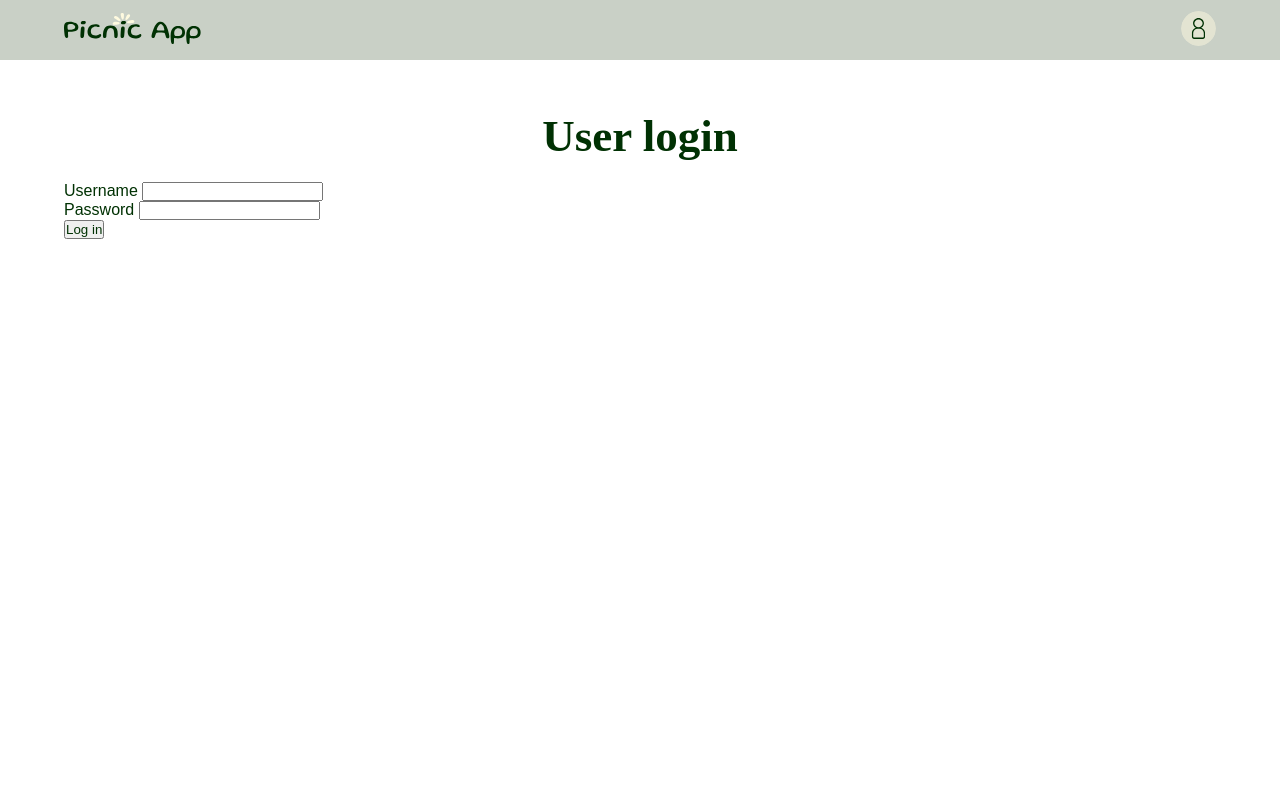
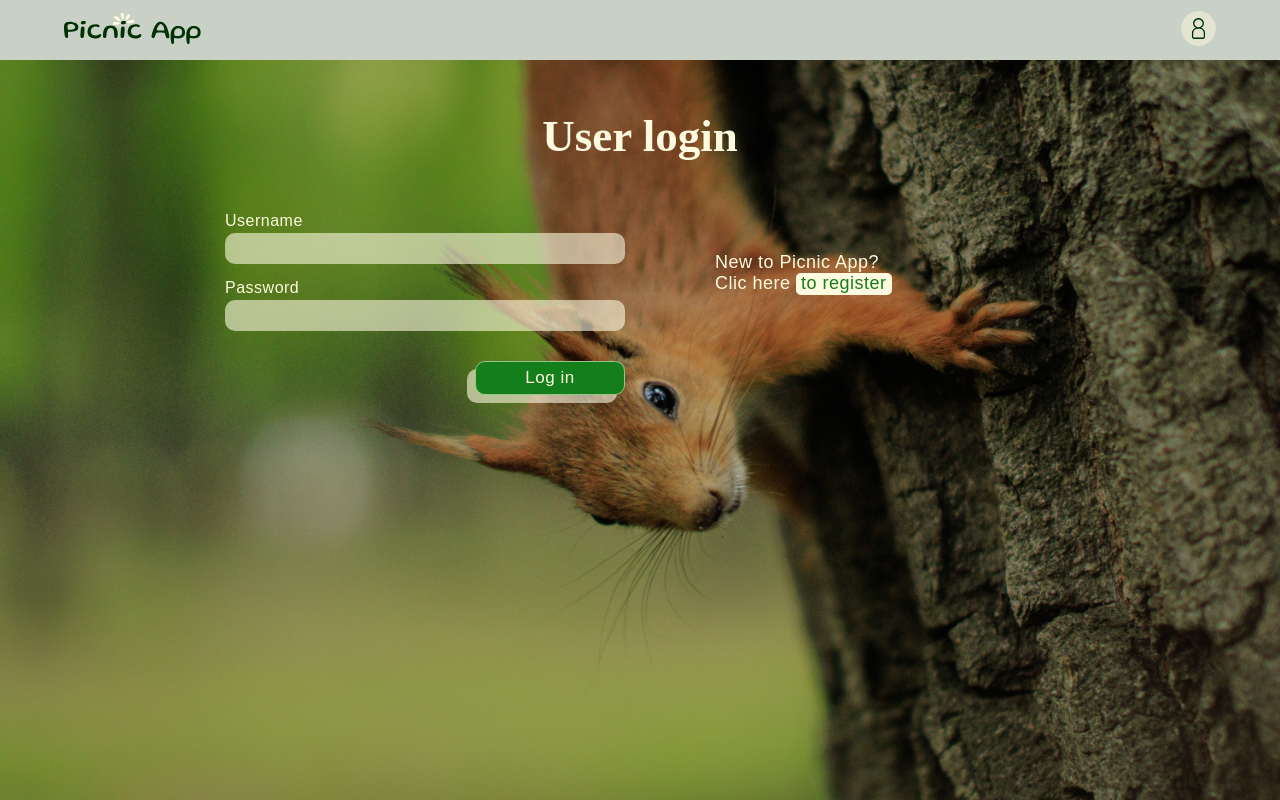
Before and after one commit to Jenea-G/web-project-1, a Flask app: page /login in a window 1280 px wide. Run offline with Flask 3, Linux system fonts and the light colour scheme; some web fonts are replaced.

Commit message:
add login page style

```diff
--- a/static/css/style.css
+++ b/static/css/style.css
@@ -5,15 +5,19 @@
     margin: 0;
     padding: 0;
     color: var(--text);
+    letter-spacing: 0.5px;
+    box-sizing: border-box;
 }
 
 :root {
     --primary: #147E1A;
     --primary-light: #97C488;
+    --primary-light-50: rgb(151, 196, 136, 0.5);
     --secondary: #E13329;
     --secondary-light: #F29E8F;
     --header-bg: #C9D0C6;
     --background: #FEFADF;
+    --background-50: rgb(254, 250, 223, 0.6);
     --text: #003103;
     --radius: 10px;
 }
@@ -68,8 +72,13 @@ nav {
 h1 {
     font-size: 45px;
     font-family: 'Gluten';
+    letter-spacing: 0px;
     text-align: center;
     margin-bottom: 20px;
+}
+
+.p-special {
+    font-size: 18px;
 }
 
 .home {
@@ -80,7 +89,7 @@ h1 {
     height: calc(100vh - 60px);
 }
 
-.div-cta {
+.div-btn {
     position: absolute;
     bottom: 60px;
     left: 50%;
@@ -89,15 +98,15 @@ h1 {
     gap: 40px;
 }
 
-.cta {
-    color: white;
+.btn {
+    color: var(--background);
     text-decoration: none;
     text-align: center;
     font-size: 18px;
-    display: inline-block;
+    display: block;
     padding: 10px;
-    width: 170px;
-    border: 1px solid white;
+    min-width: 170px;
+    border: 1px solid var(--background);
     border-radius: var(--radius);
     box-shadow: -10px 10px 0 0 var(--primary-light);
 
@@ -105,15 +114,101 @@ h1 {
     transition: 0.3s;
 }
 
-.cta:hover {
+.btn-small {
+    font-size: 17px;
+    padding: 6px;
+    min-width: 150px;
+    border: 1px solid var(--primary-light);
+    background-color: var(--primary);
+    box-shadow: -8px 8px 0 0 var(--background-50);
+}
+
+.btn:hover {
     box-shadow: none;
     color: var(--primary-light);
 }
 
-.cta-secondary {
+.btn-secondary {
     box-shadow: -10px 10px 0 0 var(--secondary-light);
 }
 
-.cta-secondary:hover {
+.btn-secondary:hover {
     color: var(--secondary-light)
 }
+
+.login {
+    background-image: url(/static/images/login-bg.jpg);
+    background-position: center;
+    background-size: cover;
+    background-repeat: no-repeat;
+    height: calc(100vh - 60px);
+    background-color: #00310341;
+    background-blend-mode: multiply;
+}
+
+.login h1,
+.login label,
+.login p {
+    color: var(--background);
+}
+
+.login-grid {
+    display: grid;
+    grid-template-columns: repeat(2, 1fr);
+    grid-gap: 30px;
+    padding: 30px 0;
+}
+
+.login-grid form {
+    width: 400px;
+    margin: 0 0 0 auto;
+
+}
+
+.login-grid .div-special {
+    margin: 40px auto auto 60px;
+}
+
+.login-grid form input {
+    width: 100%;
+    padding: 8px;
+    border-radius: var(--radius);
+    background: var(--background-50) !important;
+    border: none;
+    margin: 3px 0 15px;
+}
+
+.login-grid form input:-webkit-autofill,
+.login-grid form input:-webkit-autofill:hover,
+.login-grid form input:-webkit-autofill:focus {
+    -webkit-box-shadow: 0 0 5px 0 var(--background-50) inset;
+    -webkit-text-fill-color: var(--text);
+    transition: background-color 5000s ease-in-out 0s;
+}
+
+.login-grid form input:focus {
+    outline: 1px solid var(--primary);
+    outline-offset: -3px;
+}
+
+.login-grid form div:last-of-type input {
+    margin-bottom: 30px;
+}
+
+form .btn-small {
+    margin: 0 0 0 auto;
+}
+
+.p-special a {
+    text-decoration: none;
+    background-color: var(--background);
+    border-radius: 5px;
+    padding: 0 5px 2px;
+    color: var(--primary);
+
+    transition: 0.3s;
+}
+
+.p-special a:hover {
+    text-decoration: underline;
+}
--- a/templates/index.html
+++ b/templates/index.html
@@ -2,9 +2,9 @@
 {% block content %}
 <section class="home">
     <div class="container">
-        <div class="div-cta">
-            <a href="{{ url_for('create_picnic') }}" class="cta">Create Picnic</a>
-            <a href="{{ url_for('join_picnic') }}" class="cta cta-secondary">Join Picnic</a>
+        <div class="div-btn">
+            <a href="{{ url_for('create_picnic') }}" class="btn">Create Picnic</a>
+            <a href="{{ url_for('join_picnic') }}" class="btn btn-secondary">Join Picnic</a>
         </div>
 
     </div>
--- a/templates/login.html
+++ b/templates/login.html
@@ -1,10 +1,11 @@
 {% extends "base.html" %} {% block title %} Login | Picnic App {% endblock %}
 {% block content %}
-<section>
+<section class="login">
     <div class="container">
 
         <h1>User login</h1>
 
+        <div class="login-grid">
             <form method="post" class="form">
                 <div>
                     <label for="username">Username</label>
@@ -16,8 +17,15 @@
                     <input id="password" name="password" type="password" required />
                 </div>
 
-            <button class="btn" type="submit">Log in</button>
+                <button class="btn btn-small" type="submit">Log in</button>
             </form>
+            <div class="div-special">
+                <p class="p-special">New to Picnic App?</p>
+                <p class="p-special">Clic here <a href="">to register</a></p>
+            </div>
+        </div>
+
+
 
     </div>
 </section>
```
Also changed, not shown: static/images/login-bg.jpg (added). Lines whose indentation alone changed are shown as unchanged.
